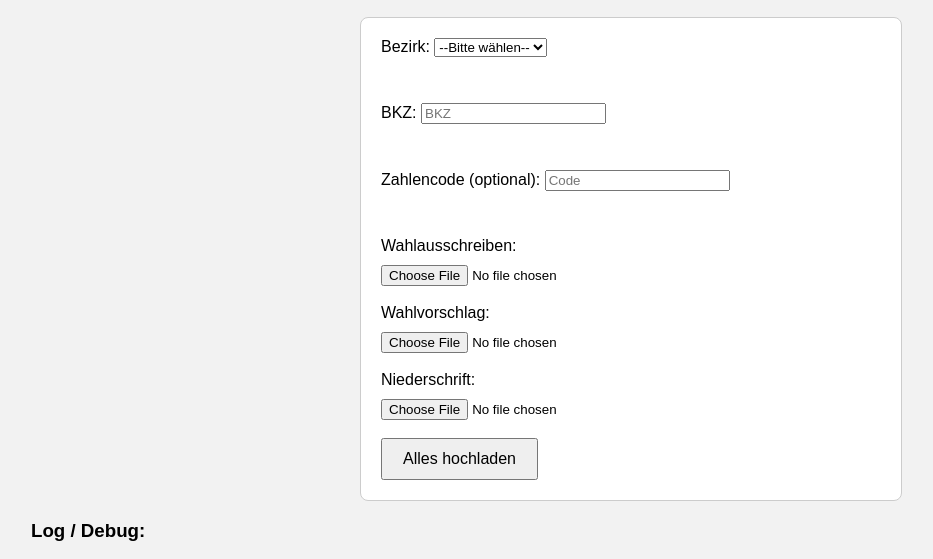
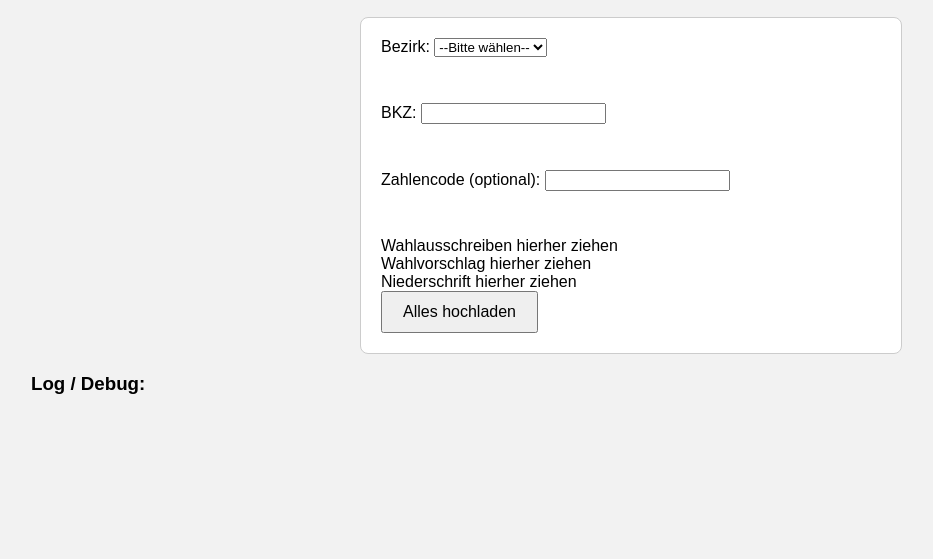
Before and after one commit to akzimmer1975-beep/nextcloud-backend1, a website: page docs/index.html in a window 1280 px wide. Shown: the part 109-668 px from the top of the page, without its empty margins (9-942 px from the left). Drawn offline with Linux system fonts and the light colour scheme.

Commit message:
Update index.html

```diff
--- a/docs/index.html
+++ b/docs/index.html
@@ -7,7 +7,6 @@
 </head>
 <body>
 
-<!-- Logo -->
 <div id="logo">
   <img src="logo.png" alt="Logo" id="logo-img">
 </div>
@@ -16,7 +15,7 @@
 
 <form id="upload-form">
   <label>Bezirk:
-    <select id="bezirk">
+    <select id="bezirk" required>
       <option value="">--Bitte wählen--</option>
       <option value="Mitte">Mitte</option>
       <option value="Nord">Nord</option>
@@ -26,23 +25,32 @@
     </select>
   </label><br><br>
 
-  <label>BKZ: <input type="text" id="bkz" placeholder="BKZ"></label><br><br>
-  <label>Zahlencode (optional): <input type="password" id="code" placeholder="Code"></label><br><br>
+  <label>BKZ: <input type="text" id="bkz" required></label><br><br>
+  <label>Zahlencode (optional): <input type="password" id="code"></label><br><br>
 
-  <label>Wahlausschreiben:</label>
-  <input type="file" id="wahlausschreiben"><br><br>
+  <div class="upload-container" id="drop-wahlausschreiben" data-filetype="wahlausschreiben">
+    Wahlausschreiben hierher ziehen
+    <input type="file" style="display:none">
+    <div class="status" id="status-wahlausschreiben"></div>
+  </div>
 
-  <label>Wahlvorschlag:</label>
-  <input type="file" id="wahlvorschlag"><br><br>
+  <div class="upload-container" id="drop-wahlvorschlag" data-filetype="wahlvorschlag">
+    Wahlvorschlag hierher ziehen
+    <input type="file" style="display:none">
+    <div class="status" id="status-wahlvorschlag"></div>
+  </div>
 
-  <label>Niederschrift:</label>
-  <input type="file" id="niederschrift"><br><br>
+  <div class="upload-container" id="drop-niederschrift" data-filetype="niederschrift">
+    Niederschrift hierher ziehen
+    <input type="file" style="display:none">
+    <div class="status" id="status-niederschrift"></div>
+  </div>
 
   <button type="button" id="upload-btn">Alles hochladen</button>
 </form>
 
 <h3>Log / Debug:</h3>
-<pre id="log"></pre>
+<pre id="debug"></pre>
 
 <script src="script.js"></script>
 </body>
```
